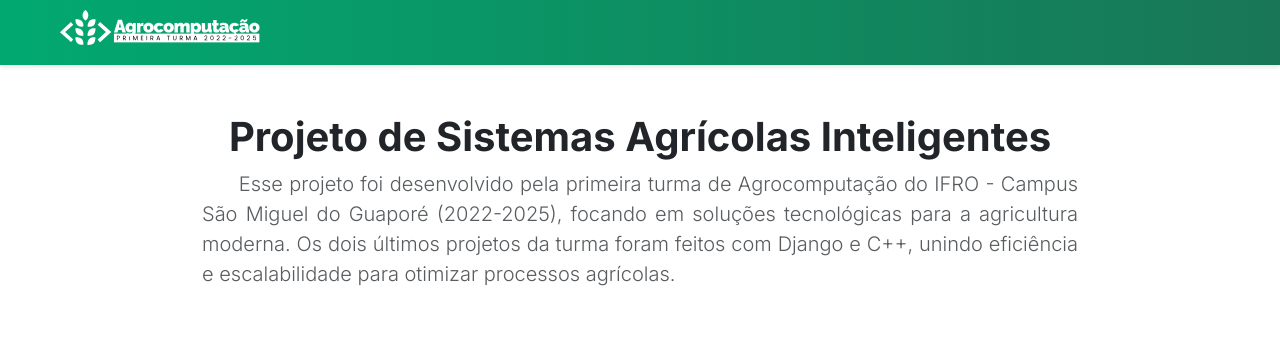
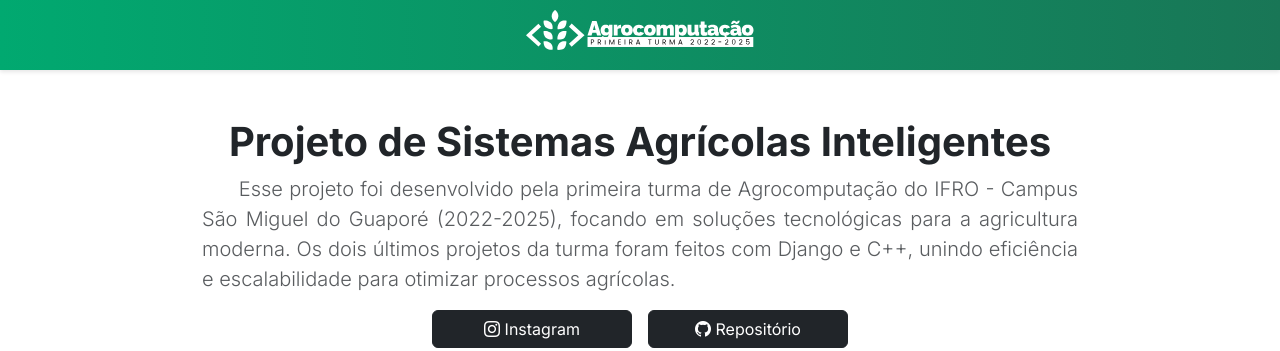
Before and after one commit to JuniorCarlini/agrocomputation, a Django app: page / in a window 1280 px wide. Shown: the top 351 px of the page. Run offline with Django 5.2, Linux system fonts and the light colour scheme.

Commit message:
Update apresentation.html

```diff
--- a/comum/templates/comum/apresentation.html
+++ b/comum/templates/comum/apresentation.html
@@ -117,22 +117,30 @@
 </head>
 <body>
     <nav class="navbar navbar-color">
-        <div class="container-fluid">
+        <div class="container-fluid justify-content-center">
             <a href="/">
-                <img class="ms-5 logo" src="{% static '/icons/logo_largue.svg' %}" alt="logo" height="35">
+                <img class="logo" src="{% static '/icons/logo_largue.svg' %}" alt="logo" height="40">
             </a>
         </div>
     </nav>
 
     <div class="container py-5 main-container">
-        <div class="text-center mb-5">
+        <div class="text-center">
             <h1 class="display-6 fw-bold">Projeto de Sistemas Agrícolas Inteligentes</h1>
             <div class="row">
                 <div class="col-md-9 text-justify_abolt mx-auto">
                     <p class="lead text-muted text-justify_abolt">ㅤㅤEsse projeto foi desenvolvido pela primeira turma de Agrocomputação do IFRO - Campus São Miguel do Guaporé (2022-2025), focando em soluções tecnológicas para a agricultura moderna. Os dois últimos projetos da turma foram feitos com Django e C++, unindo eficiência e escalabilidade para otimizar processos agrícolas.</p>
                 </div>
-             </div>        </div>
-        <!-- Rest of your existing content -->
+             </div>
+        </div>
+        <div class="d-flex justify-content-center gap-3 mb-4">
+            <a href="https://www.instagram.com/agro.computacao/" target="_blank" class="btn btn-dark" style="width: 200px;">
+                <i class="bi bi-instagram"></i> Instagram
+            </a>
+            <a href="https://github.com/JuniorCarlini/agrocomputation" target="_blank" class="btn btn-dark" style="width: 200px;">
+                <i class="bi bi-github"></i> Repositório
+            </a>
+        </div>
         <div class="row mb-5 justify-content-center">
             <div class="col-md-6 col-lg-4 d-flex justify-content-center mb-4 text-center">
                 <a href="#irrigacao" class="btn btn-light module-btn">
@@ -252,9 +260,9 @@
                 <h2 class="mb-4">Galeria</h2>
                 <div class="project-gallery row justify-content-center">
                     <div class="col-md-4"><img src="{% static 'images/img-1.jpg' %}" alt="Projeto 1"></div>
-                    <div class="col-md-4"><img src="{% static 'images/img-1.jpg' %}" alt="Projeto 1"></div>
-                    <div class="col-md-4"><img src="{% static 'images/img-1.jpg' %}" alt="Projeto 1"></div>
-                    <div class="col-md-4"><img src="{% static 'images/img-1.jpg' %}" alt="Projeto 1"></div>
+                    <div class="col-md-4"><img src="{% static 'images/img-2.jpg' %}" alt="Projeto 1"></div>
+                    <div class="col-md-4"><img src="{% static 'images/img-3.jpg' %}" alt="Projeto 1"></div>
+                    <div class="col-md-4"><img src="{% static 'images/img-4.jpg' %}" alt="Projeto 1"></div>
                     <div class="col-md-4"><img src="{% static 'images/img-1.jpg' %}" alt="Projeto 1"></div>
                     <div class="col-md-4"><img src="{% static 'images/img-1.jpg' %}" alt="Projeto 1"></div>
                 </div>
```
